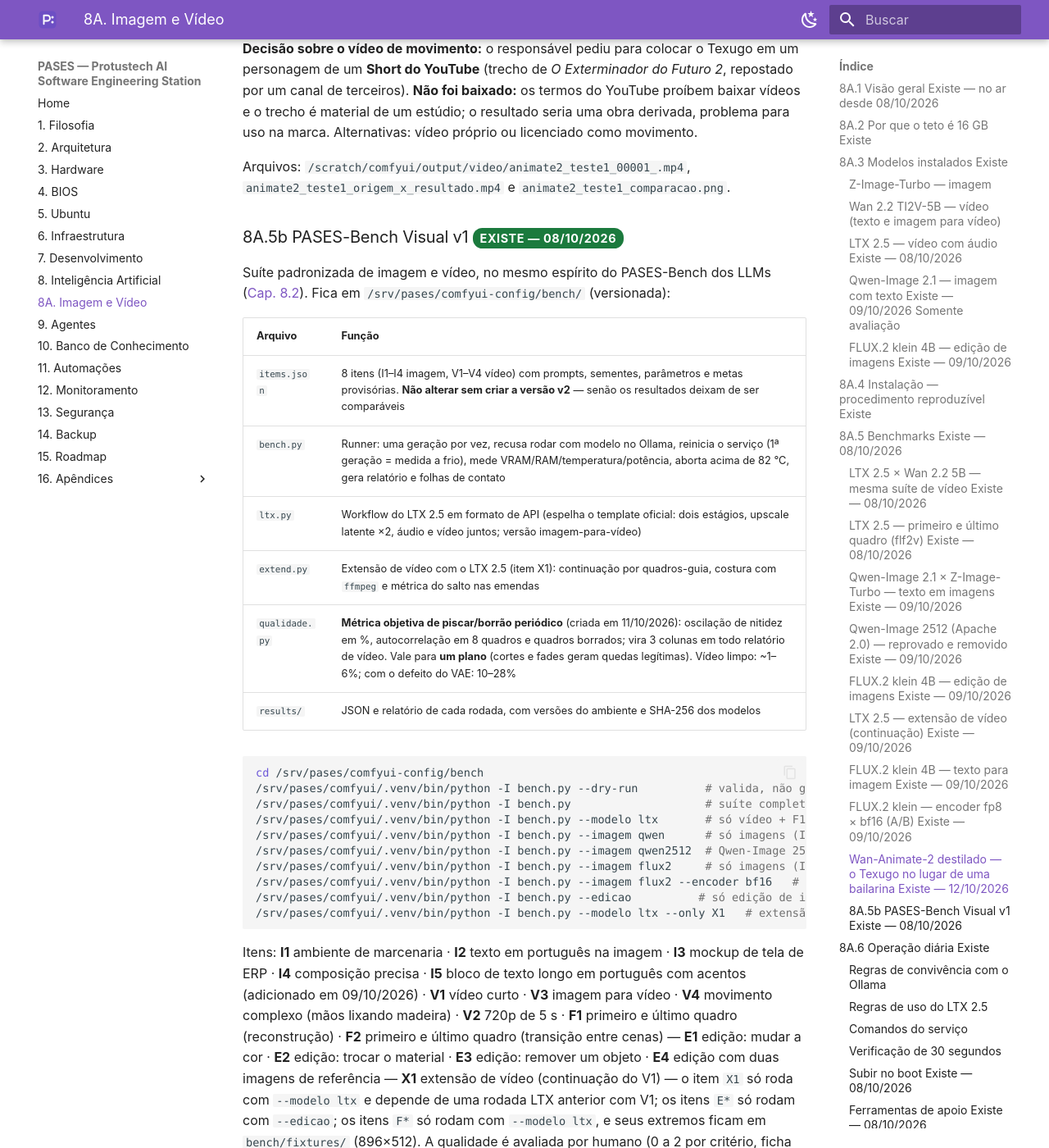
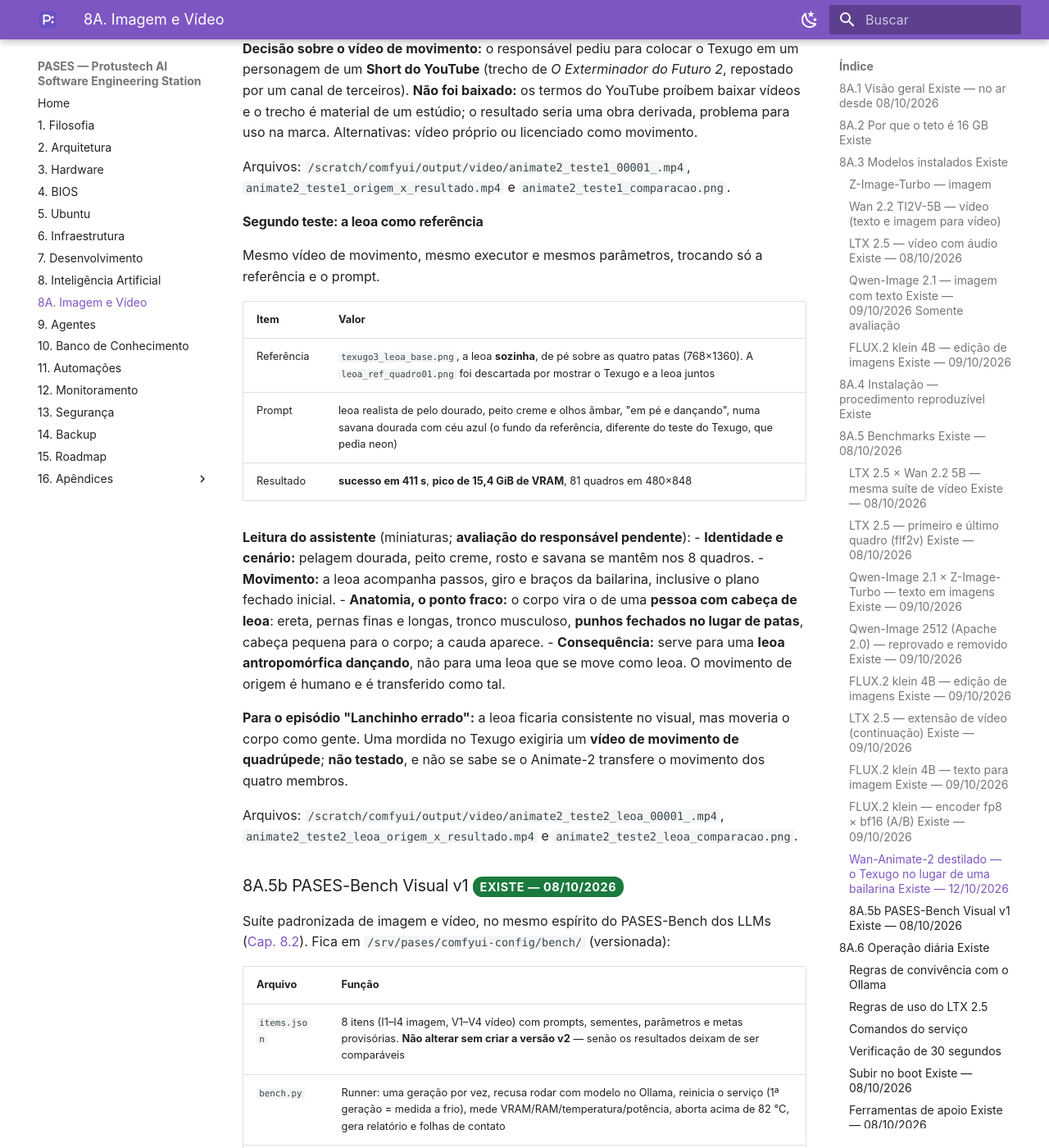
Before and after one commit to crystyano/pases-manual, an MkDocs documentation site: the page built from docs/08a-imagem-video.md, in a window 1280 px wide and 1400 px high, scrolled down 23707 px. Shown: the whole window at 82% size. Built offline with MkDocs 1.6.1 and Material for MkDocs 9.7.7, drawn with Linux system fonts in a browser that asks for light colours; a script that is not in the unit is left out.

Commit message:
Manual PASES v0.21.2 - Wan-Animate-2 com a leoa como referencia
Co-Authored-By: Claude Sonnet 5.5 <noreply@anthropic.com>

```diff
--- a/docs/08a-imagem-video.md
+++ b/docs/08a-imagem-video.md
@@ -589,6 +589,26 @@ Primeiro teste do **Wan-Animate-2** (conjunto destilado, `int8_convrot`; seção
 
 Arquivos: `/scratch/comfyui/output/video/animate2_teste1_00001_.mp4`, `animate2_teste1_origem_x_resultado.mp4` e `animate2_teste1_comparacao.png`.
 
+#### Segundo teste: a leoa como referência
+
+Mesmo vídeo de movimento, mesmo executor e mesmos parâmetros, trocando só a referência e o prompt.
+
+| Item | Valor |
+|---|---|
+| Referência | `texugo3_leoa_base.png`, a leoa **sozinha**, de pé sobre as quatro patas (768×1360). A `leoa_ref_quadro01.png` foi descartada por mostrar o Texugo e a leoa juntos |
+| Prompt | leoa realista de pelo dourado, peito creme e olhos âmbar, "em pé e dançando", numa savana dourada com céu azul (o fundo da referência, diferente do teste do Texugo, que pedia neon) |
+| Resultado | **sucesso em 411 s**, **pico de 15,4 GiB de VRAM**, 81 quadros em 480×848 |
+
+**Leitura do assistente** (miniaturas; **avaliação do responsável pendente**):
+- **Identidade e cenário:** pelagem dourada, peito creme, rosto e savana se mantêm nos 8 quadros.
+- **Movimento:** a leoa acompanha passos, giro e braços da bailarina, inclusive o plano fechado inicial.
+- **Anatomia, o ponto fraco:** o corpo vira o de uma **pessoa com cabeça de leoa**: ereta, pernas finas e longas, tronco musculoso, **punhos fechados no lugar de patas**, cabeça pequena para o corpo; a cauda aparece.
+- **Consequência:** serve para uma **leoa antropomórfica dançando**, não para uma leoa que se move como leoa. O movimento de origem é humano e é transferido como tal.
+
+**Para o episódio "Lanchinho errado":** a leoa ficaria consistente no visual, mas moveria o corpo como gente. Uma mordida no Texugo exigiria um **vídeo de movimento de quadrúpede**; **não testado**, e não se sabe se o Animate-2 transfere o movimento dos quatro membros.
+
+Arquivos: `/scratch/comfyui/output/video/animate2_teste2_leoa_00001_.mp4`, `animate2_teste2_leoa_origem_x_resultado.mp4` e `animate2_teste2_leoa_comparacao.png`.
+
 ### 8A.5b PASES-Bench Visual v1 <span class="badge badge-existe">Existe — 08/10/2026</span>
 
 Suíte padronizada de imagem e vídeo, no mesmo espírito do PASES-Bench dos LLMs ([Cap. 8.2](08-inteligencia-artificial.md)). Fica em `/srv/pases/comfyui-config/bench/` (versionada):
```
Also changed, not shown: docs/16-apendices/historico.md (+1 -0 lines).
